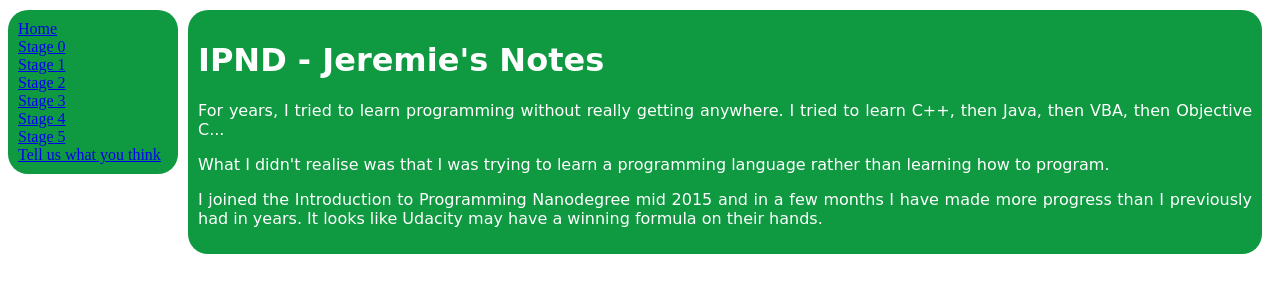
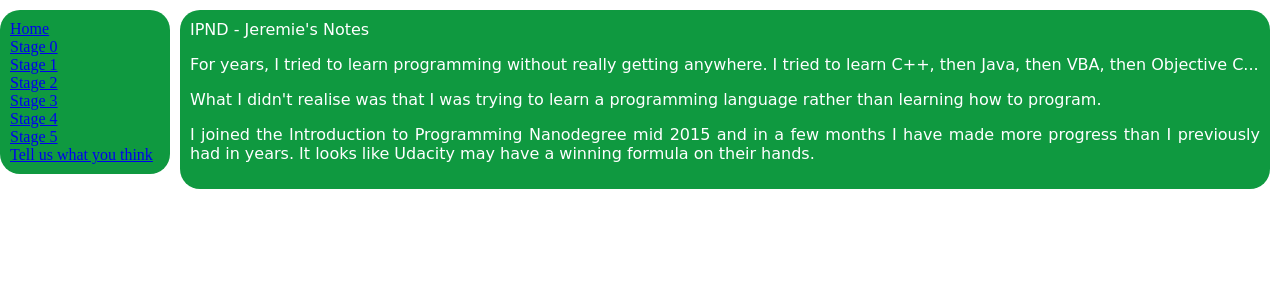
Before and after one commit to jeremief/jeremies-notes, a Python web app: template templates/home.html in a window 1280 px wide. Shown: the top 300 px of the page. Run offline with Jinja, Linux system fonts and the light colour scheme; the template is opened without the code that fills it, so the values that code supplies are empty; some libraries are stand-ins or nearby versions.

Commit message:
Style: add css to reset browser defaults prior to applying rules. As a result, the layout is pretty badly affected

```diff
--- a/static/stylesheets/notesstyle.css
+++ b/static/stylesheets/notesstyle.css
@@ -1,3 +1,17 @@
+html, body, h1, h2, h3,
+p, ol, ul, li, a {
+    padding: 0;
+    border: 0;
+    margin: 0;
+}
+
+html, body, h1,
+h2, h3, p, ol,
+ul, li, a {
+    font-size: 100%;
+    font: inherit
+}
+
 body {
 	text-align: justify;
 
```
Also changed, not shown: 1 other file.
